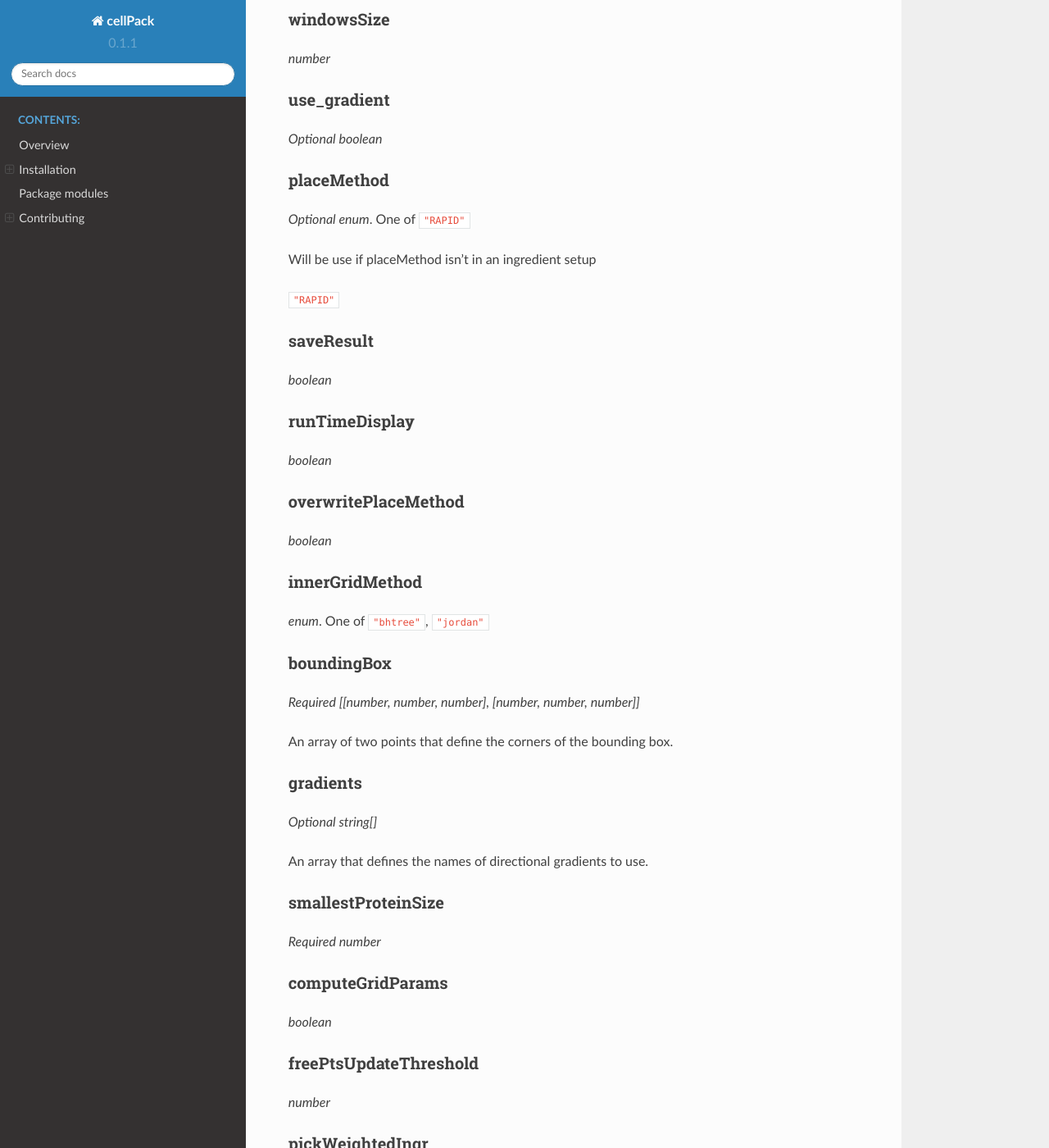
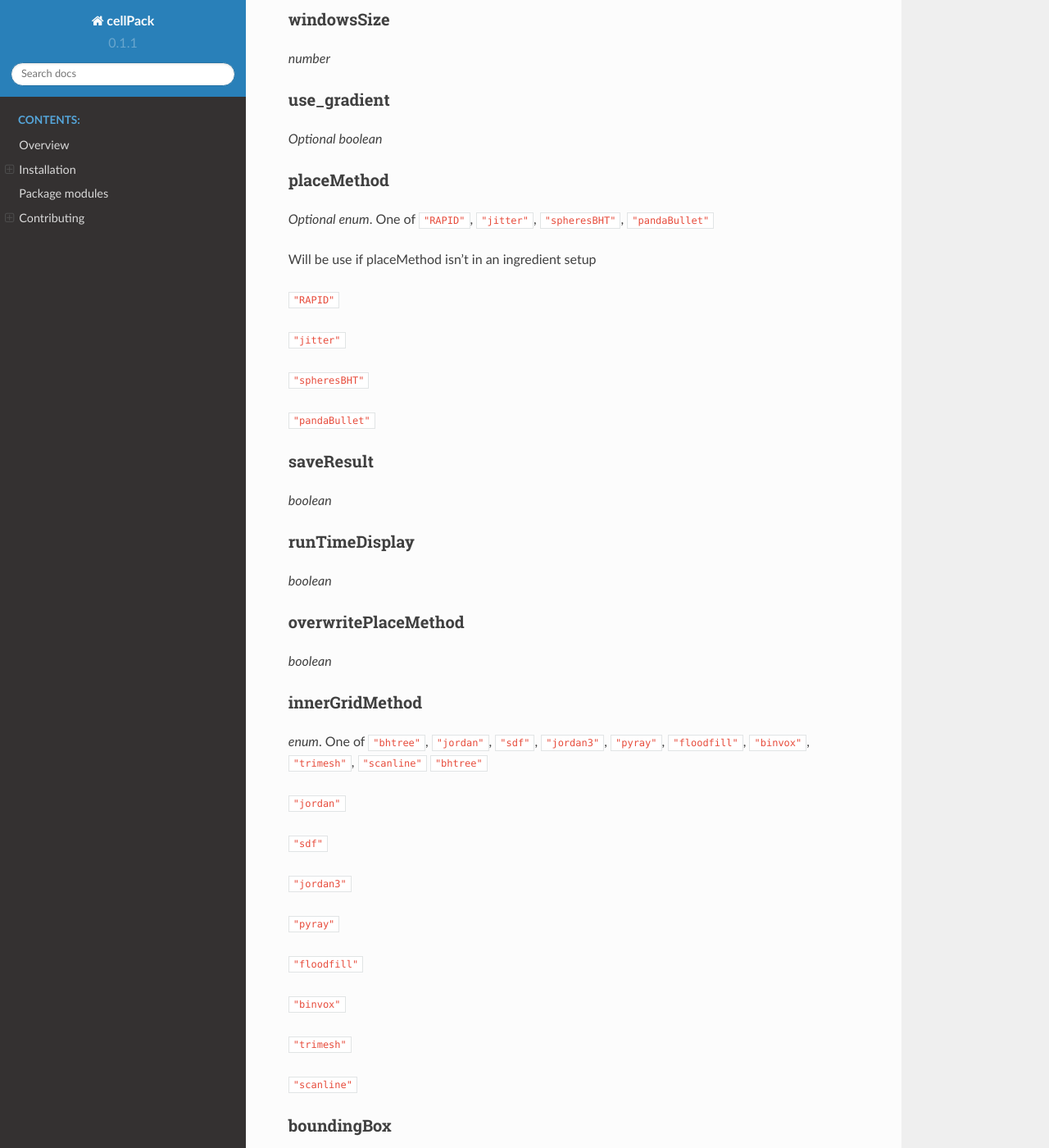
Before and after one commit to mesoscope/cellpack, a Sphinx documentation site: the page built from docs/RECIPE_SCHEMA.md, in a window 1280 px wide and 1400 px high, scrolled down 892 px. Shown: the whole window at 82% size. Built offline with Sphinx 7.4.7 and the Read the Docs theme 2.0.0, drawn with Linux system fonts in a browser that asks for light colours; pages that are not in the unit, such as notebooks, are missing from menus.

Commit message:
Update RECIPE_SCHEMA.md
adding options

```diff
--- a/docs/RECIPE_SCHEMA.md
+++ b/docs/RECIPE_SCHEMA.md
@@ -41,11 +41,17 @@ _Optional boolean_
 
 ### placeMethod
 
-_Optional enum_. One of `"RAPID"`
+_Optional enum_. One of `"RAPID"`, `"jitter"`, `"spheresBHT"`, `"pandaBullet"`
 
 Will be use if placeMethod isn't in an ingredient setup
 
 `"RAPID"`
+
+`"jitter"`
+
+`"spheresBHT"`
+
+`"pandaBullet"`
 
 ### saveResult
 _boolean_
@@ -57,7 +63,24 @@ _boolean_
 _boolean_
 
 ### innerGridMethod
-_enum_. One of `"bhtree"`, `"jordan"`
+_enum_. One of `"bhtree"`, `"jordan"`, `"sdf"`, `"jordan3"`, `"pyray"`, `"floodfill"`, `"binvox"`, `"trimesh"`, `"scanline"`
+ `"bhtree"`
+
+ `"jordan"`
+
+`"sdf"`
+
+ `"jordan3"`
+
+ `"pyray"`
+
+ `"floodfill"`
+
+ `"binvox"`
+
+ `"trimesh"`
+
+ `"scanline"`
 
 ### boundingBox
 _Required [[number, number, number], [number, number, number]]_
```
